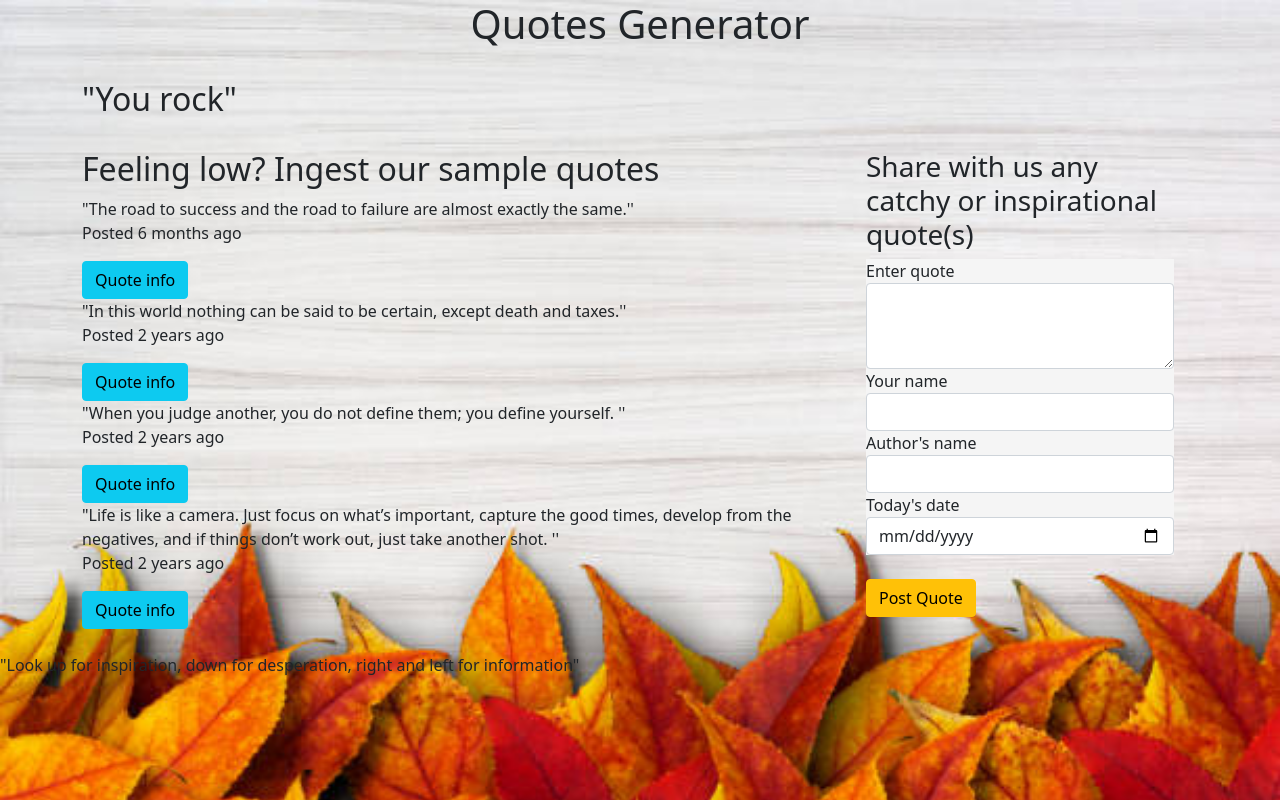
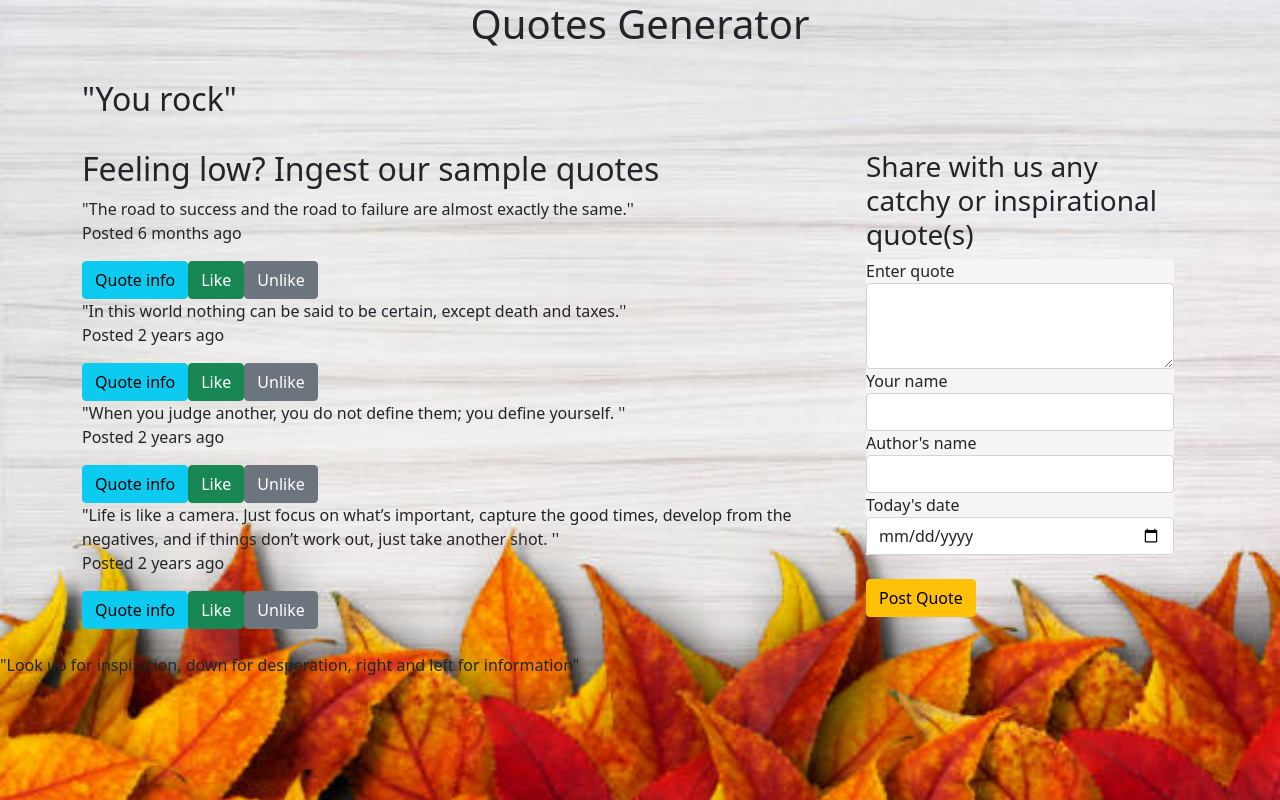
Before and after one commit to IsaacMurage-dev/QuotesApp, an Angular app: page / in a window 1280 px wide. Built offline with nearby package versions, Linux system fonts and the light colour scheme.

Commit message:
modify votes

```diff
--- a/src/app/quote/quote.component.html
+++ b/src/app/quote/quote.component.html
@@ -12,6 +12,8 @@
             <div *ngFor='let quote of quotes; let i = index'>
                 <p> "{{quote.define}}'' <br>Posted {{quote.postDate|dateAgo}}</p>
                 <button (click)='slideUpDetails(i)' class="btn btn-info">Quote info</button>
+                <button type="button" class="btn btn-success"(click)="quote.upvote=quote.upvote+1">Like{{quote.upvote}}</button>
+              <button type="button" class="btn btn-secondary"(click)="quote.downvote=quote.downvote+1">Unlike{{quote.downvote}}</button>
                 <!-- <button class="btn btn-success" (click)='deleteQuote(true)(i)'>Delete</button> -->
                 <br>
                 <app-quote-detail *ngIf='quote.showDescription' [quote]='quote'></app-quote-detail>
```
